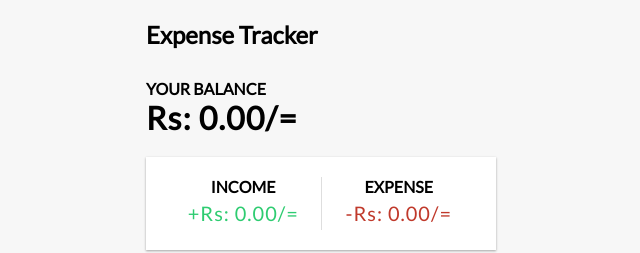
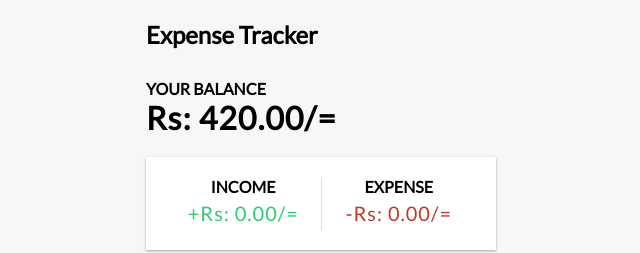
Before and after one commit to qfaizan401/Expense-Tracker-App, a React (Create React App) app: page / in a window 1280 px wide. Shown: the top 253 px of the page, without its empty margins (319-959 px from the left). Built offline with nearby package versions, Linux system fonts and the light colour scheme.

Commit message:
Update Balance.js

```diff
--- a/src/components/Balance.js
+++ b/src/components/Balance.js
@@ -1,11 +1,15 @@
-import React from 'react'
+import React, { useContext } from 'react'
 import {GlobalContext} from '../context/GlobalContext'
 
 const Balance = () => {
+    const {transection} = useContext(GlobalContext)
+
+    const amounts = transection.map(transection => transection.amount);
+    const total = amounts.reduce((acc, item) => (acc += item), 0).toFixed(2);
     return(
         <div>
             <h4>Your Balance</h4>
-            <h1>Rs: 0.00/=</h1>
+            <h1>Rs: {total}/=</h1>
         </div>
     )
 }
```
